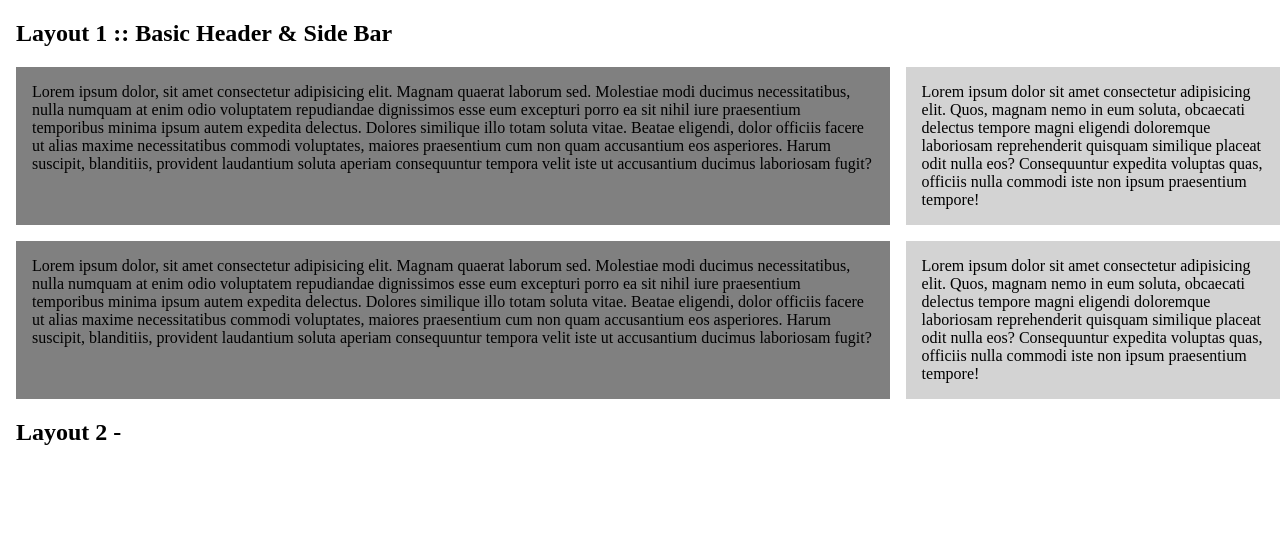
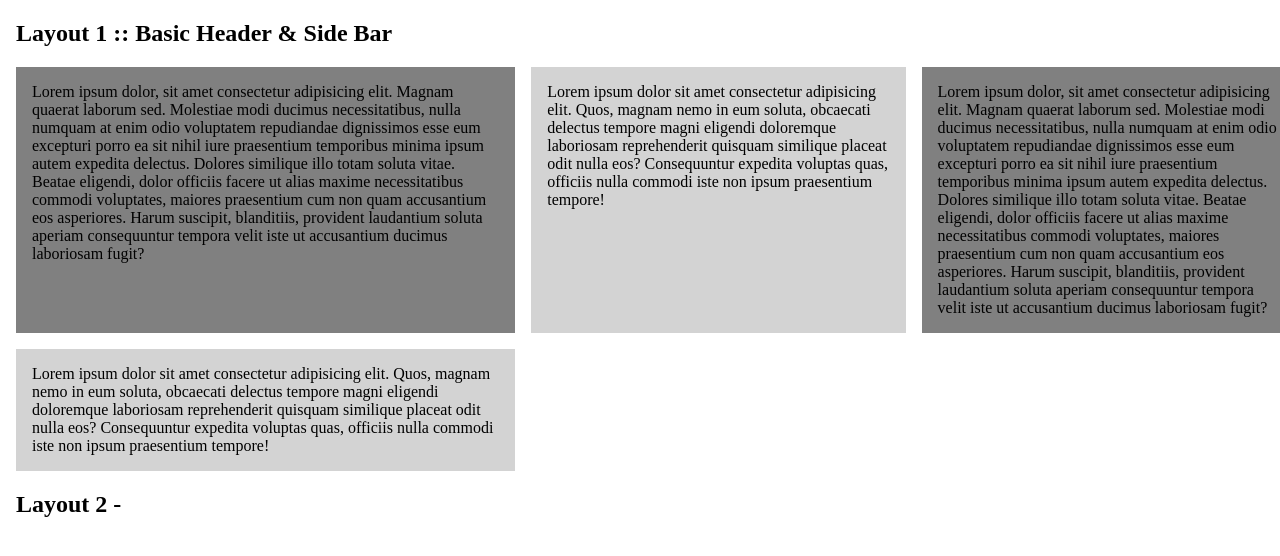
Before and after one commit to niharika293/Css-grid-Layouts, an Angular app: page / in a window 1280 px wide. Shown: the top 556 px of the page. Built offline with nearby package versions, Linux system fonts and the light colour scheme.

Commit message:
Dividing the layout in 3 cols

```diff
--- a/src/app/app.component.scss
+++ b/src/app/app.component.scss
@@ -1,6 +1,6 @@
 .wrapper{
     display: grid;
-    grid-template-columns: 70% 30%;
+    grid-template-columns: 40% 30% 30%;
     grid-column-gap: 1em;
     grid-row-gap: 1em;
     div{
```
